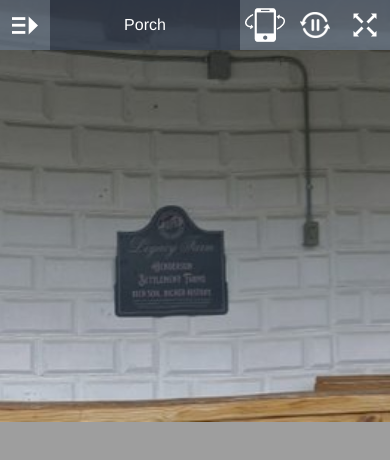
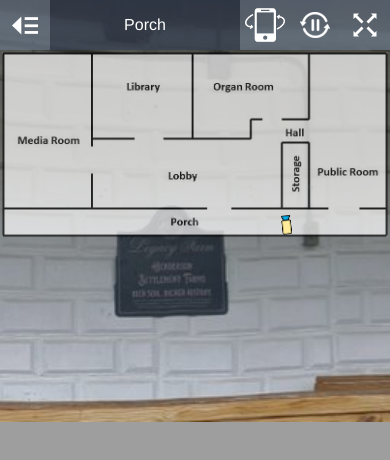
Before and after one commit to bill-bauson/Henderson-Settlement-Visitor-Center, a plain HTML site: page index.html in a window 390 px wide. Drawn offline with Linux system fonts and the light colour scheme; animation ran at ten frames a second.

Commit message:
Fixed camera position
- Fixed camera position
- Stopped scenelist hiding on mobile; user controls whether scene list is shown or now

```diff
--- a/index.js
+++ b/index.js
@@ -22,6 +22,8 @@
   var data = window.APP_DATA;
 
   var currentYaw = 0;
+  var cam_x = 0;
+  var cam_y = 0;
   var yaw_offset = 0;
 
   // Grab elements from DOM.
@@ -82,7 +84,6 @@
       { cubeMapPreviewUrl: urlPrefix + "/" + data.id + "/preview.jpg" });
     var geometry = new Marzipano.CubeGeometry(data.levels);
 
-/* new code */
 //    var limiter = Marzipano.RectilinearView.limit.traditional(data.faceSize, 100*Math.PI/180, 120*Math.PI/180);
 // Increase allowable zoom (1st parameter), limit vertical fov (2nd parameter), limit horizontal fov (3rd parameter)
 	var limiter = Marzipano.util.compose(
@@ -100,7 +101,6 @@
 //		console.log("Current yaw:", yaw);
 	});
 
-/* end of new code */
 
     var scene = viewer.createScene({
       source: source,
@@ -132,10 +132,8 @@
   var autorotate = Marzipano.autorotate({
     yawSpeed: 0.03,
     targetPitch: 0,
-/* new code */
 //    targetFov: Math.PI/2
 	targetFov: 1.0
-/* end of new code */
   });
   if (data.settings.autorotateEnabled) {
     autorotateToggleElement.classList.add('enabled');
@@ -165,17 +163,17 @@
   sceneListToggleElement.addEventListener('click', toggleSceneList);
 
   // Start with the scene list open on desktop.
-  if (!document.body.classList.contains('mobile')) {
+//  if (!document.body.classList.contains('mobile')) {
+//    showSceneList();
+//  }
     showSceneList();
-  }
 
-/*  new code */
 	scenes.forEach(function(scene) {
 	  document.querySelectorAll('.scene[data-id="' + scene.data.id + '"]').forEach(function(el) {
 		el.addEventListener('click', function(e) {
 		  switchScene(scene);
 		  if (document.body.classList.contains('mobile')) {
-			hideSceneList();
+//			hideSceneList();
 		  }
 		});
 	  });
@@ -229,16 +227,14 @@
 	document.getElementById('mapImage').addEventListener('load', resizeMap);
 	window.addEventListener('DOMContentLoaded', resizeMap);
 
-	function showCameraLocation(cam_x,cam_y,yaw_offset) {
+	function showCameraLocation() {
 	  var img = document.getElementById('mapImage');
 	  const baseW = 40; // original overlay width (pixels)
 	  const baseH = 40; // original overlay height (pixels)
-	  var baseX = cam_x - baseW/2; // overlay center
-	  var baseY = cam_y - baseH/2;
+	  var baseX = cam_x - baseW/2; // overlay top
+	  var baseY = cam_y - baseH/2; // overlay left
 	  const baseImageW = img.naturalWidth; // base image width
 	  const baseImageH = img.naturalHeight; // base image height
-//	  const currW = container.offsetWidth;
-//	  const currH = container.offsetHeight;
 	  var currW = img.width; // current base image width
 	  var currH = img.height;
 
@@ -250,12 +246,12 @@
 	  overlay.style.height = (baseH * currH / baseImageH) + "px";
 	  overlay.style.transform = `rotate(${currentYaw+yaw_offset}rad)`;
 
-	  console.log("");
-  	  console.log("baseX:",baseX,"baseY:",baseY);
-  	  console.log("img natural W:",img.naturalWidth,"img natural H:",img.naturalHeight);
-	  console.log("curr W:",currW,"curr H:",currH);
-	  console.log("scaled L:",overlay.style.left,"scaled T:",overlay.style.top);
-//      console.log("Current yaw:", currentYaw);
+//	  console.log("");
+//	  console.log("baseX:",baseX,"baseY:",baseY);
+//    console.log("img natural W:",img.naturalWidth,"img natural H:",img.naturalHeight);
+//	  console.log("curr W:",currW,"curr H:",currH);
+//	  console.log("scaled L:",overlay.style.left,"scaled T:",overlay.style.top);
+//    console.log("Current yaw:", currentYaw);
 	}
 
 	function updateCameraRotation() {
@@ -271,8 +267,10 @@
 		scene.view.setParameters(nextViewParameters);
 //		console.log("Next data from switchScene2 function:", nextViewParameters);
 //		console.log("Camera location:",scene.data.cam_x, scene.data.cam_y, scene.data.yaw_offset);
-		showCameraLocation(scene.data.cam_x,scene.data.cam_y,scene.data.yaw_offset);
+		cam_x = scene.data.cam_x;
+		cam_y = scene.data.cam_y;
 		yaw_offset = scene.data.yaw_offset;
+		showCameraLocation();
 		scene.scene.switchTo();
 		startAutorotate();
 		updateSceneName(scene);
@@ -333,8 +331,6 @@ function toggle() {
 
 orientationToggleElement.addEventListener('click', toggle);
 
-/* end of new code */
-
   // DOM elements for view controls.
   var viewUpElement = document.querySelector('#viewUp');
   var viewDownElement = document.querySelector('#viewDown');
@@ -366,8 +362,10 @@ orientationToggleElement.addEventListener('click', toggle);
     scene.view.setParameters(scene.data.initialViewParameters);
 //	console.log("Next data from switchScene function");
 //	console.log("Camera location:",scene.data.cam_x, scene.data.cam_y, scene.data.yaw_offset);
-	showCameraLocation(scene.data.cam_x,scene.data.cam_y,scene.data.yaw_offset);
+	cam_x = scene.data.cam_x;
+	cam_y = scene.data.cam_y;
 	yaw_offset = scene.data.yaw_offset;
+	showCameraLocation();
     scene.scene.switchTo();
     startAutorotate();
     updateSceneName(scene);
--- a/style.css
+++ b/style.css
@@ -331,7 +331,6 @@ body.fullscreen-enabled.mobile #toggleDeviceOrientation {
 
 .mobile #sceneList {
   width: 100%;
-  height: 100%;
   left: -100%;
 }
 
```
